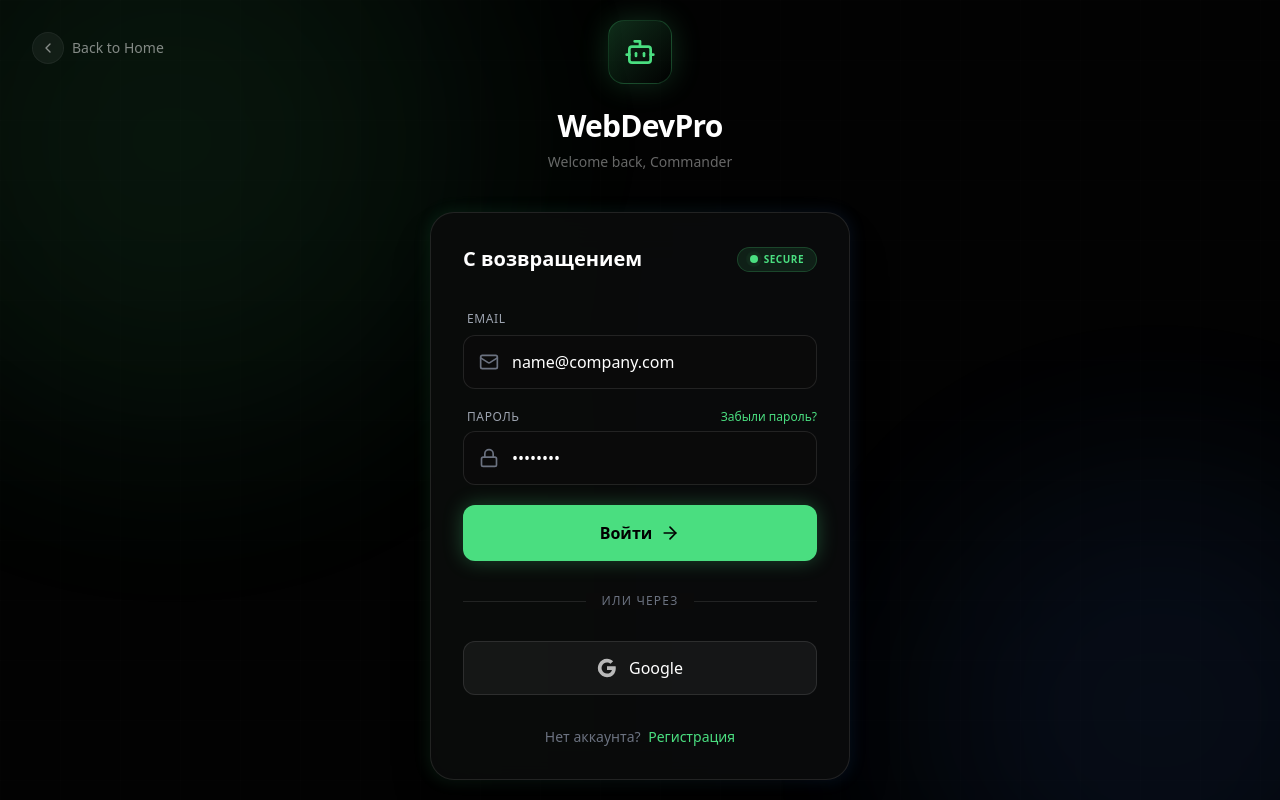
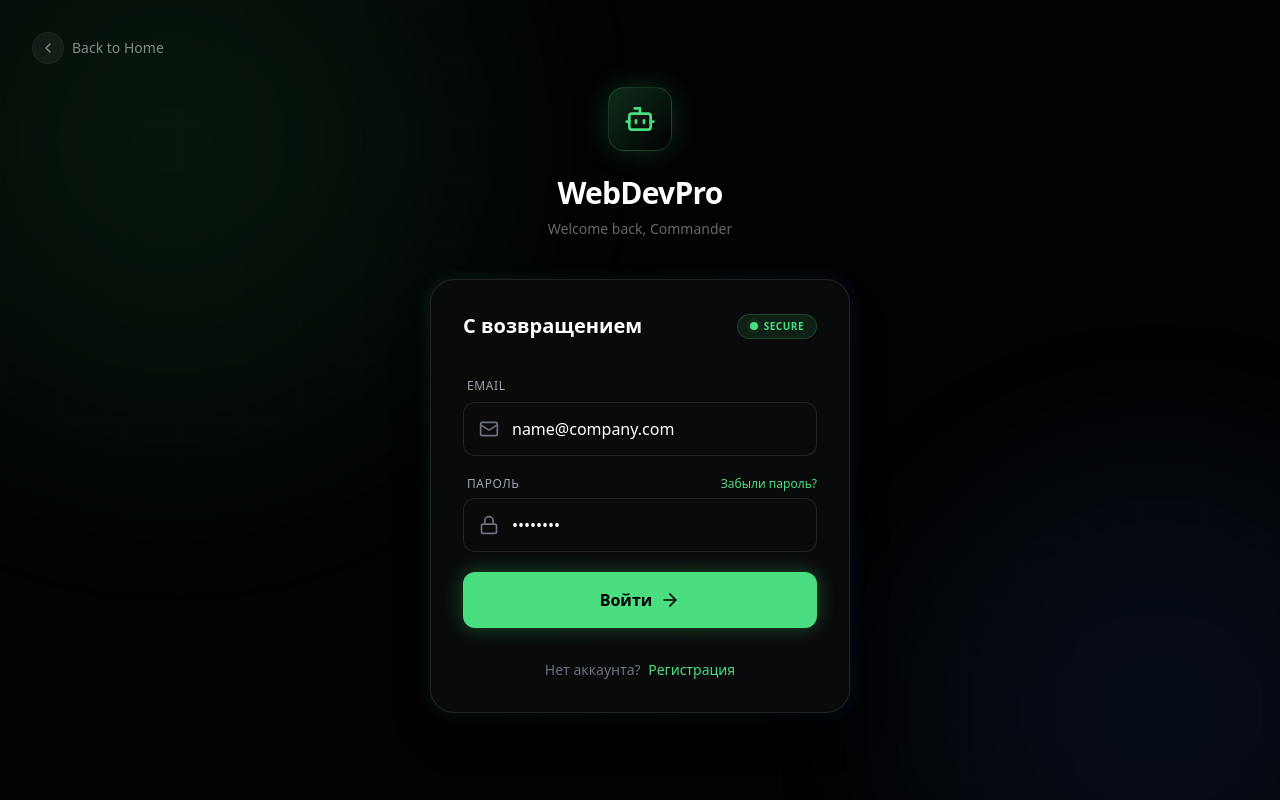
Before and after one commit to samats4729-alt/webdevpro, a Next.js app: page /login in a window 1280 px wide. Built offline with nearby package versions, Linux system fonts and the light colour scheme.

Commit message:
feat: remove Google OAuth, keep email/password only

```diff
--- a/src/app/login/page.tsx
+++ b/src/app/login/page.tsx
@@ -32,24 +32,6 @@
         } else {
             router.push("/dashboard");
             router.refresh();
-        }
-    };
-
-    const handleGoogleLogin = async () => {
-        const supabase = createClient();
-        // Use production URL or window.location.origin for local dev
-        const siteUrl = window.location.hostname === 'localhost'
-            ? window.location.origin
-            : 'https://www.webdev-pro.kz';
-        const { error } = await supabase.auth.signInWithOAuth({
-            provider: 'google',
-            options: {
-                redirectTo: `${siteUrl}/auth/callback`,
-            },
-        });
-
-        if (error) {
-            setError(error.message);
         }
     };
 
@@ -154,24 +136,7 @@
                             </button>
                         </form>
 
-                        <div className="relative my-8">
-                            <div className="absolute inset-0 flex items-center">
-                                <div className="w-full border-t border-white/10"></div>
-                            </div>
-                            <div className="relative flex justify-center text-xs uppercase tracking-widest">
-                                <span className="px-4 bg-[#0a0a0a] text-gray-500">{t.auth.common.orContinue}</span>
-                            </div>
-                        </div>
 
-                        <button onClick={handleGoogleLogin} type="button" className="w-full py-3.5 rounded-xl border border-white/10 bg-white/5 hover:bg-white/10 hover:border-white/20 transition-all text-white font-medium flex items-center justify-center gap-3 group/google">
-                            <svg className="w-5 h-5 opacity-70 group-hover/google:opacity-100 transition-opacity" viewBox="0 0 24 24">
-                                <path fill="currentColor" d="M22.56 12.25c0-.78-.07-1.53-.2-2.25H12v4.26h5.92c-.26 1.37-1.04 2.53-2.21 3.31v2.77h3.57c2.08-1.92 3.28-4.74 3.28-8.09z" />
-                                <path fill="currentColor" d="M12 23c2.97 0 5.46-.98 7.28-2.66l-3.57-2.77c-.98.66-2.23 1.06-3.71 1.06-2.86 0-5.29-1.93-6.16-4.53H2.18v2.84C3.99 20.53 7.7 23 12 23z" />
-                                <path fill="currentColor" d="M5.84 14.09c-.22-.66-.35-1.36-.35-2.09s.13-1.43.35-2.09V7.07H2.18C1.43 8.55 1 10.22 1 12s.43 3.45 1.18 4.93l2.85-2.22.81-.62z" />
-                                <path fill="currentColor" d="M12 5.38c1.62 0 3.06.56 4.21 1.64l3.15-3.15C17.45 2.09 14.97 1 12 1 7.7 1 3.99 3.47 2.18 7.07l3.66 2.84c.87-2.6 3.3-4.53 6.16-4.53z" />
-                            </svg>
-                            <span>{t.auth.common.google}</span>
-                        </button>
 
                         <p className="text-center text-sm text-gray-500 mt-8">
                             {t.auth.login.noAccount} <Link href="/signup" className="text-accent hover:text-accent/80 font-medium transition-colors ml-1 hover:underline decoration-accent/30">{t.auth.login.signup}</Link>
--- a/src/app/signup/page.tsx
+++ b/src/app/signup/page.tsx
@@ -38,24 +38,6 @@
         } else {
             router.push("/dashboard");
             router.refresh();
-        }
-    };
-
-    const handleGoogleLogin = async () => {
-        const supabase = createClient();
-        // Use production URL or window.location.origin for local dev
-        const siteUrl = window.location.hostname === 'localhost'
-            ? window.location.origin
-            : 'https://www.webdev-pro.kz';
-        const { error } = await supabase.auth.signInWithOAuth({
-            provider: 'google',
-            options: {
-                redirectTo: `${siteUrl}/auth/callback`,
-            },
-        });
-
-        if (error) {
-            setError(error.message);
         }
     };
 
@@ -177,24 +159,7 @@
                             </button>
                         </form>
 
-                        <div className="relative my-6">
-                            <div className="absolute inset-0 flex items-center">
-                                <div className="w-full border-t border-white/10"></div>
-                            </div>
-                            <div className="relative flex justify-center text-[10px] uppercase tracking-widest">
-                                <span className="px-3 bg-[#0a0a0a] text-gray-500">{t.auth.common.orContinue}</span>
-                            </div>
-                        </div>
 
-                        <button onClick={handleGoogleLogin} type="button" className="w-full py-2.5 rounded-xl border border-white/10 bg-white/5 hover:bg-white/10 hover:border-white/20 transition-all text-white font-medium flex items-center justify-center gap-3 group/google">
-                            <svg className="w-4 h-4 opacity-70 group-hover/google:opacity-100 transition-opacity" viewBox="0 0 24 24">
-                                <path fill="currentColor" d="M22.56 12.25c0-.78-.07-1.53-.2-2.25H12v4.26h5.92c-.26 1.37-1.04 2.53-2.21 3.31v2.77h3.57c2.08-1.92 3.28-4.74 3.28-8.09z" />
-                                <path fill="currentColor" d="M12 23c2.97 0 5.46-.98 7.28-2.66l-3.57-2.77c-.98.66-2.23 1.06-3.71 1.06-2.86 0-5.29-1.93-6.16-4.53H2.18v2.84C3.99 20.53 7.7 23 12 23z" />
-                                <path fill="currentColor" d="M5.84 14.09c-.22-.66-.35-1.36-.35-2.09s.13-1.43.35-2.09V7.07H2.18C1.43 8.55 1 10.22 1 12s.43 3.45 1.18 4.93l2.85-2.22.81-.62z" />
-                                <path fill="currentColor" d="M12 5.38c1.62 0 3.06.56 4.21 1.64l3.15-3.15C17.45 2.09 14.97 1 12 1 7.7 1 3.99 3.47 2.18 7.07l3.66 2.84c.87-2.6 3.3-4.53 6.16-4.53z" />
-                            </svg>
-                            <span className="text-sm">{t.auth.common.google}</span>
-                        </button>
 
                         <p className="text-center text-xs text-gray-500 mt-6">
                             {t.auth.signup.hasAccount} <Link href="/login" className="text-accent hover:text-accent/80 font-medium transition-colors ml-1 hover:underline decoration-accent/30">{t.auth.signup.signin}</Link>
```
